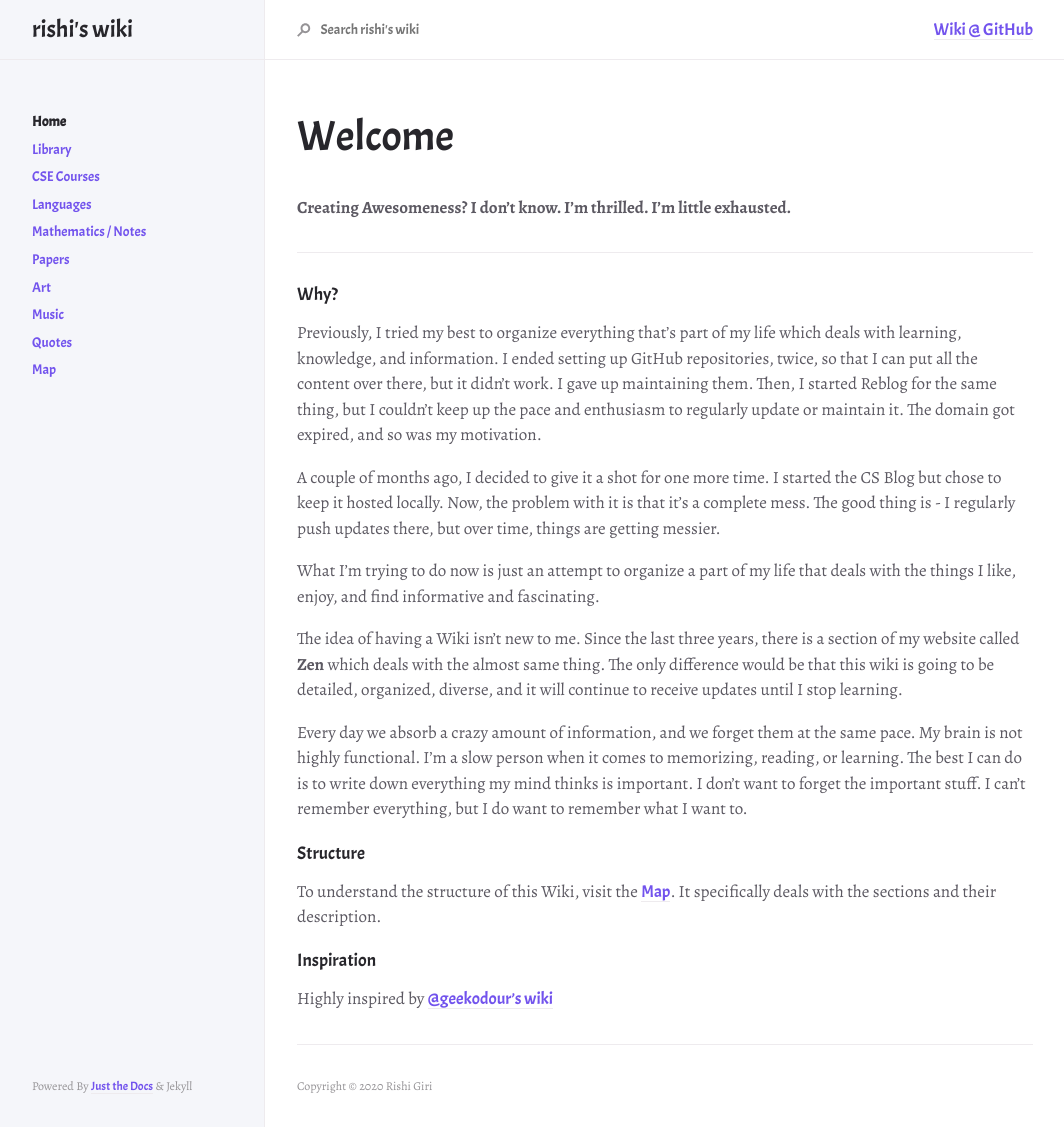
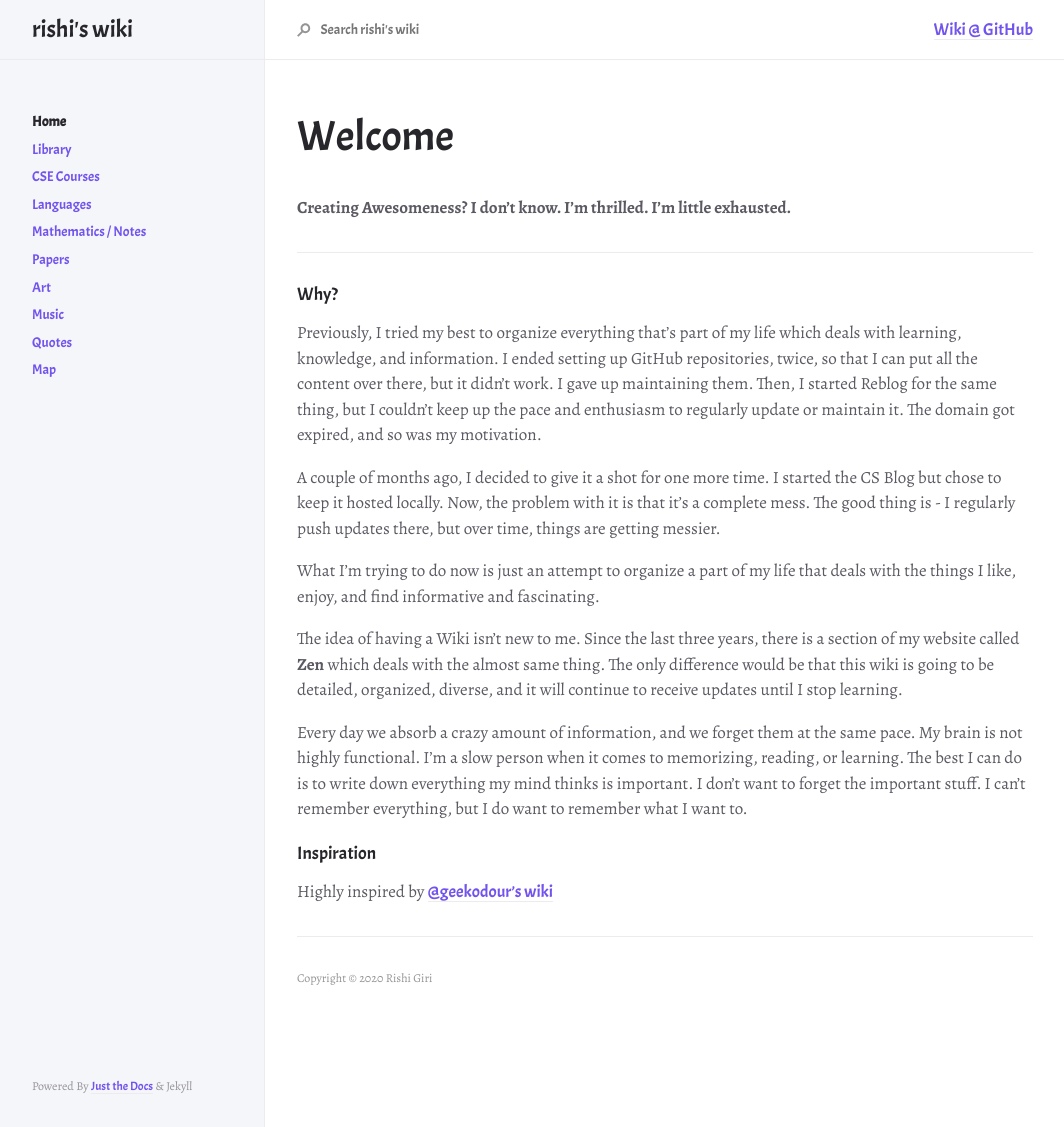
Before and after one commit to r8w/r8w, a Jekyll site: the page built from index.md, in a window 1280 px wide. Shown: the whole page, without its empty margins (107-1171 px from the left). Built offline with Jekyll 4.4.1, drawn with Linux system fonts in a browser that asks for light colours; nearby versions of some CDN libraries.

Commit message:
remove map

```diff
--- a/index.md
+++ b/index.md
@@ -28,10 +28,6 @@ The idea of having a Wiki isn't new to me. Since the last three years, there is
 
 Every day we absorb a crazy amount of information, and we forget them at the same pace. My brain is not highly functional. I'm a slow person when it comes to memorizing, reading, or learning. The best I can do is to write down everything my mind thinks is important. I don't want to forget the important stuff. I can't remember everything, but I do want to remember what I want to.
 
-### Structure
-
-To understand the structure of this Wiki, visit the [Map](/map). It specifically deals with the sections and their description.
-
 ### Inspiration
 
 Highly inspired by [@geekodour's wiki](https://wiki.geekodour.xyz)
```
